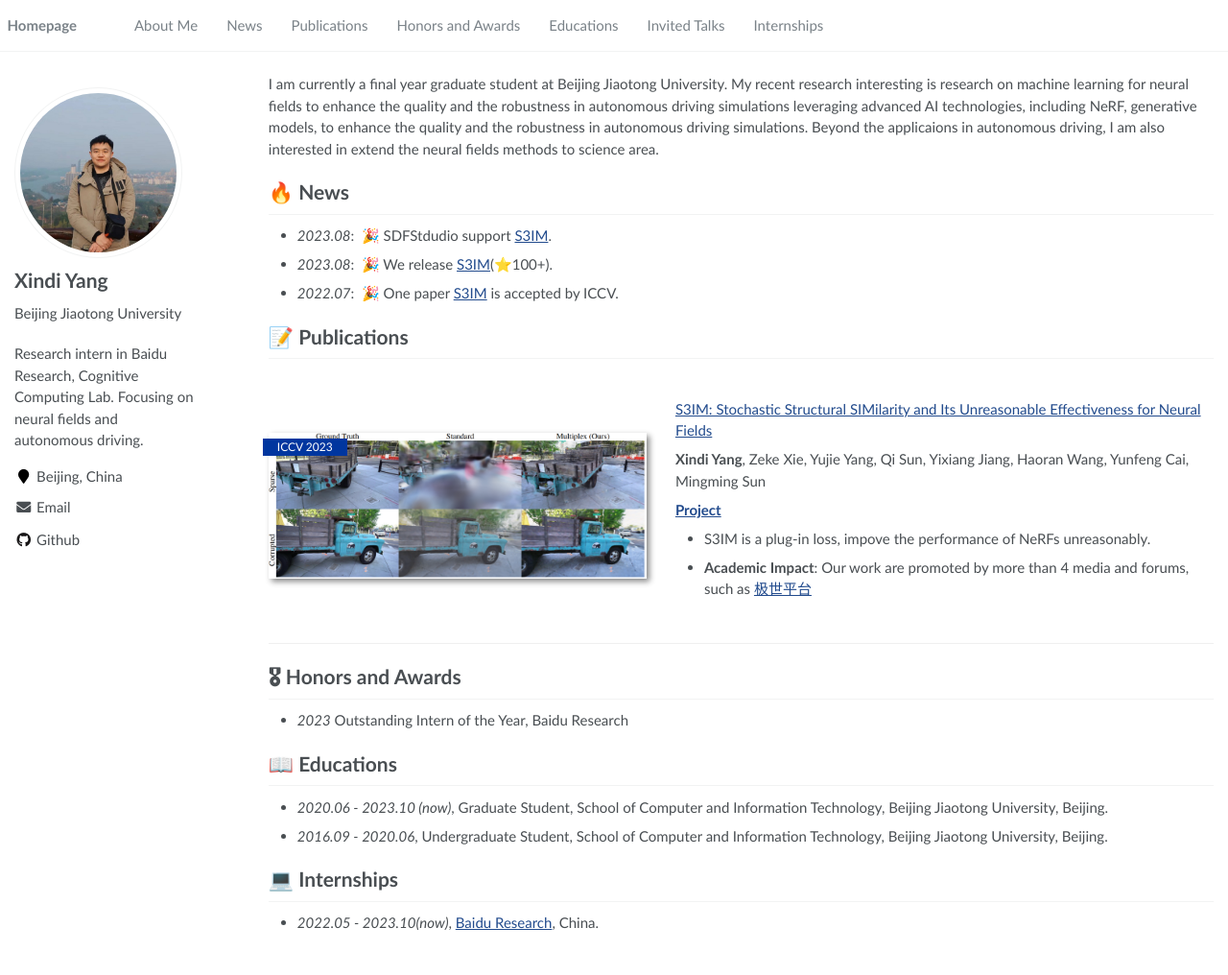
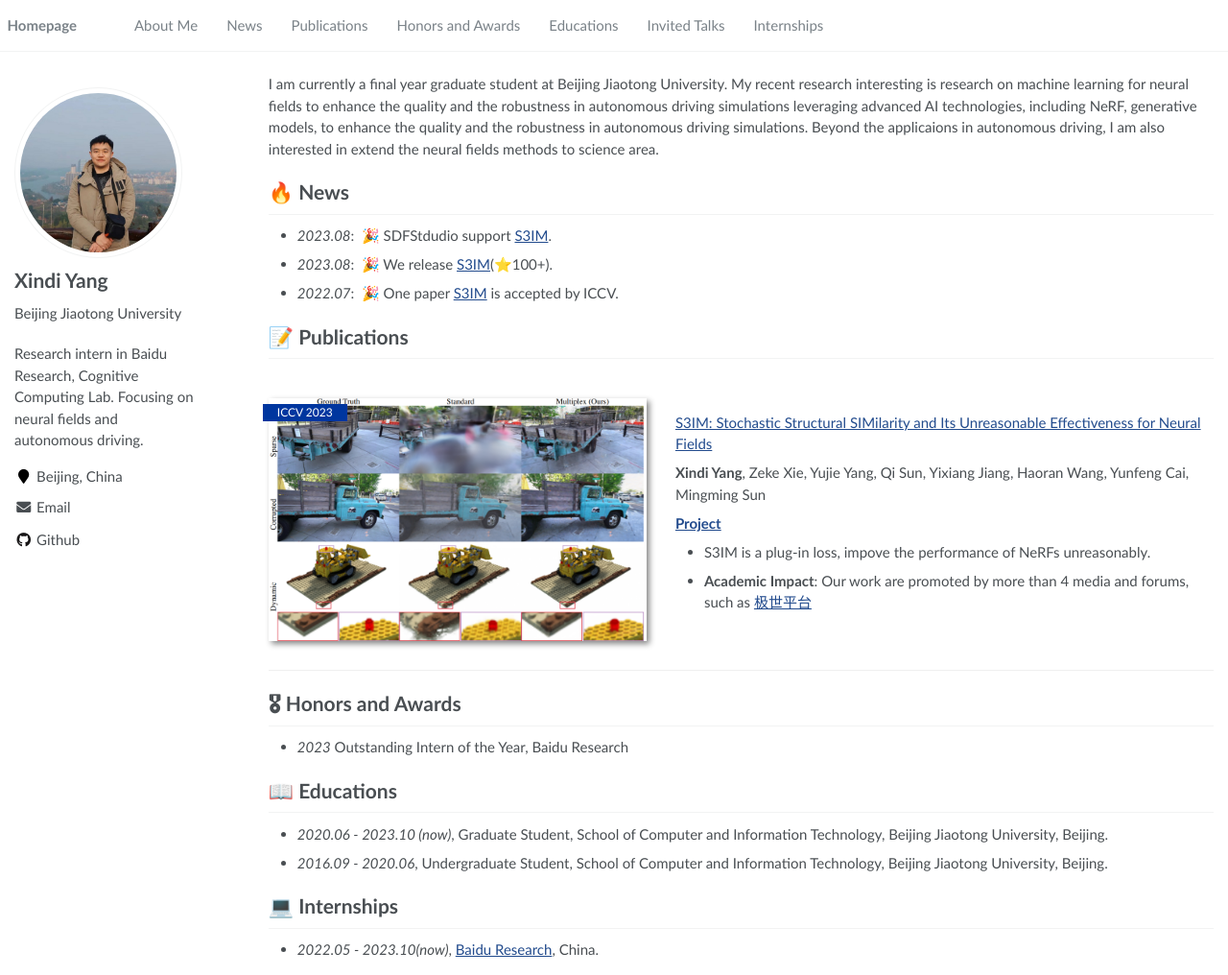
Before and after one commit to Madaoer/Madaoer.github.io, a Jekyll site: the page built from _pages/about.md, in a window 1280 px wide and 1016 px high. Shown: the whole window at 96% size. Built offline with Jekyll 4.4.1, drawn with Linux system fonts in a browser that asks for light colours.

Commit message:
Update about.md

```diff
--- a/_pages/about.md
+++ b/_pages/about.md
@@ -27,7 +27,7 @@
 
 # 📝 Publications
 
-<div class='paper-box'><div class='paper-box-image'><div><div class="badge">ICCV 2023</div><img src='/images/paper_img_500x200.png' alt="sym" width="100%"></div></div>
+<div class='paper-box'><div class='paper-box-image'><div><div class="badge">ICCV 2023</div><img src='/images/paper_img2_500x300.png' alt="sym" width="100%"></div></div>
 <div class='paper-box-text' markdown="1">
 
 [S3IM: Stochastic Structural SIMilarity and Its Unreasonable Effectiveness for Neural Fields](https://openaccess.thecvf.com/content/ICCV2023/papers/Xie_S3IM_Stochastic_Structural_SIMilarity_and_Its_Unreasonable_Effectiveness_for_Neural_ICCV_2023_paper.pdf)
```
